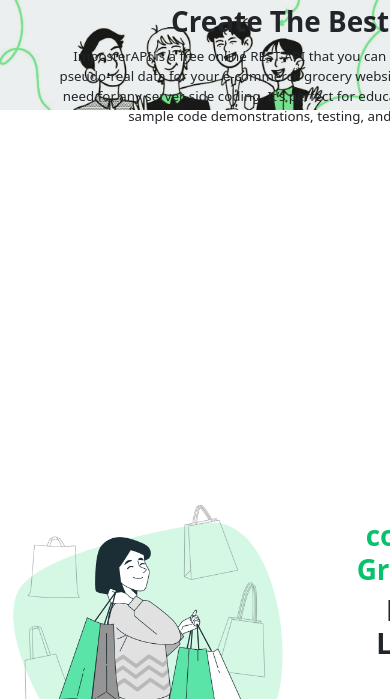
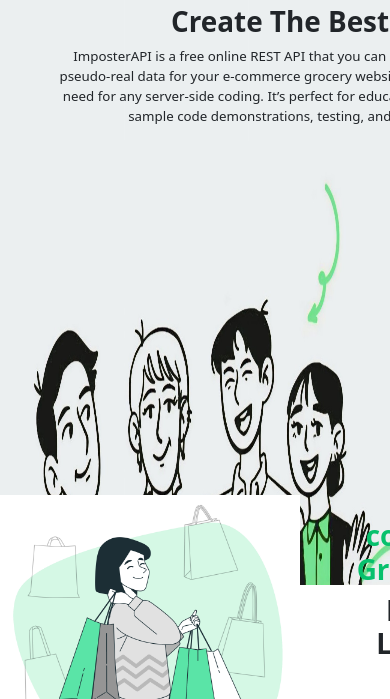
Before and after one commit to jaykumar14921/ImposterAPI, a website: page public/index.html in a window 390 px wide. Shown: the part 115-814 px from the top of the page. Drawn offline with nearby package versions, Linux system fonts and the light colour scheme.

Commit message:
index.js

```diff
--- a/public/index.html
+++ b/public/index.html
@@ -114,7 +114,7 @@
 
             body{
                 background-image: url("../assets/1744616171741.jpg");
-                background-size: 400px auto; /* Set width to 300px, height adjusts automatically */
+                background-size: 550px 700px; /* Set width to 300px, height adjusts automatically */
                 background-repeat: no-repeat; /* Optional: prevents image from repeating */
 
              }
```
